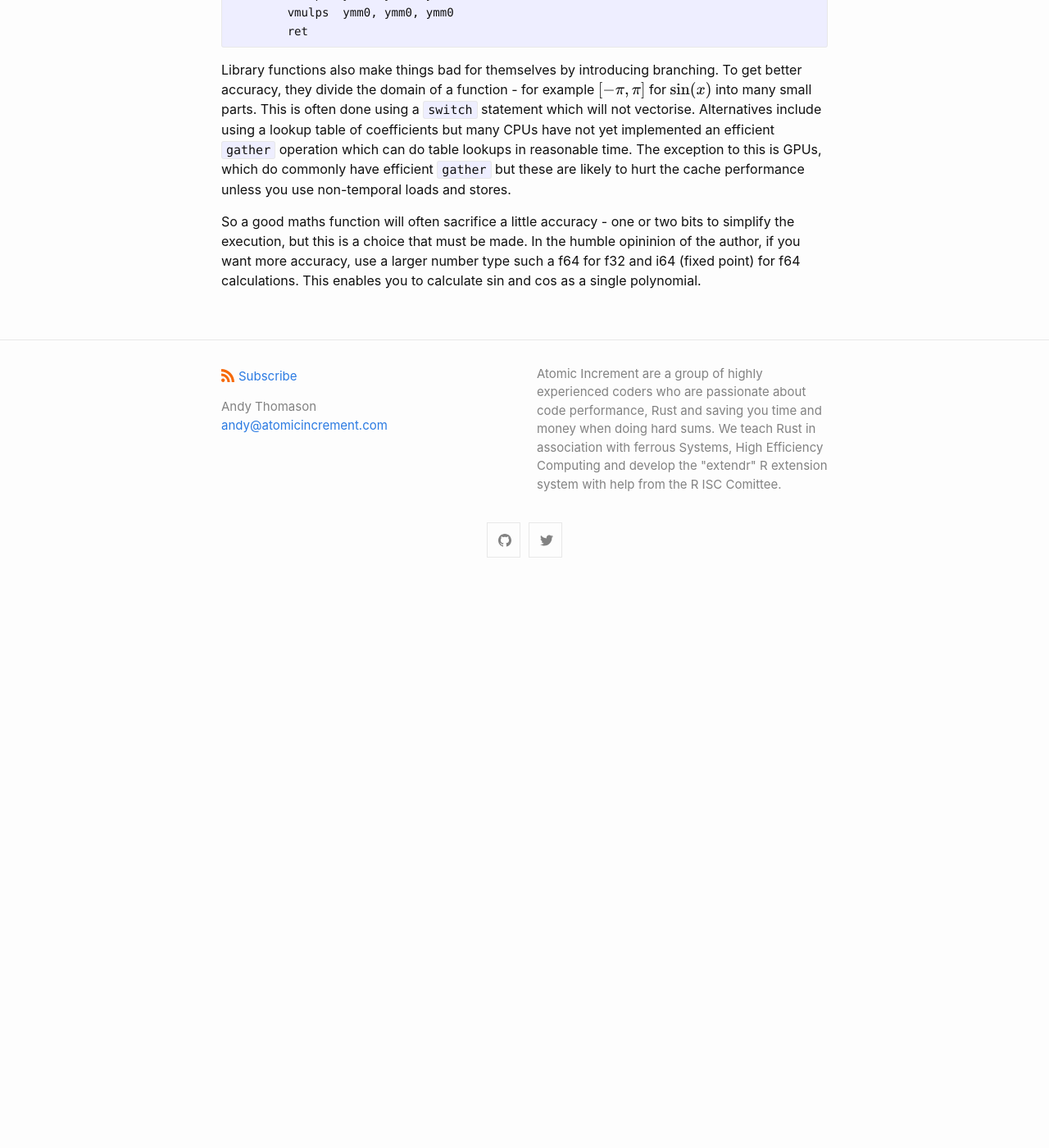
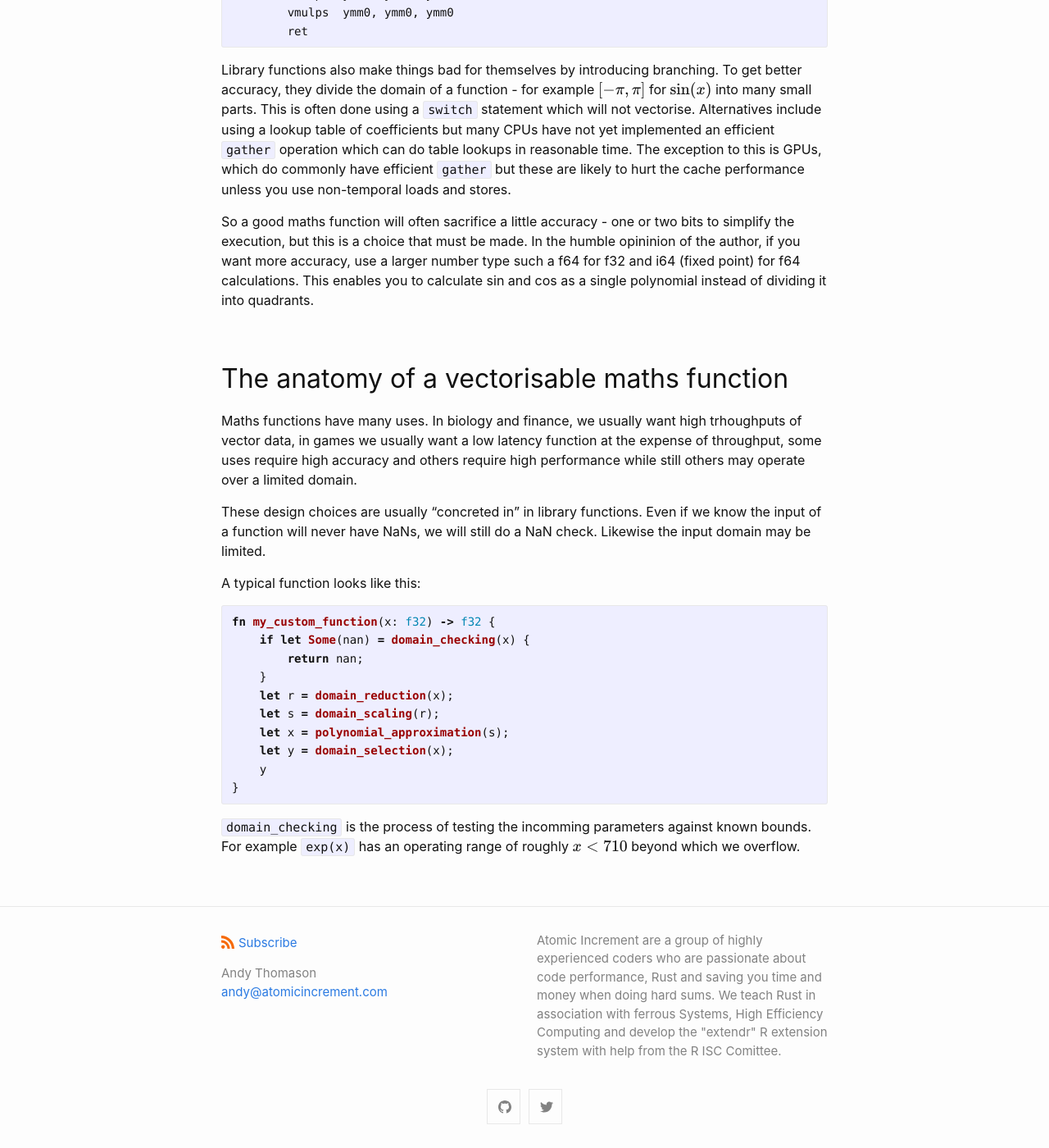
Before and after one commit to atomicincrement/atomicincrement.github.io, a Jekyll site: the page built from _posts/2021-11-18-polynomial-approximation.md, in a window 1280 px wide and 1400 px high, scrolled down 4553 px. Shown: the whole window at 82% size. Built offline with Jekyll 4.4.1, drawn with Linux system fonts in a browser that asks for light colours; before the commit the page ends 5268 px from its top, so only the background shows below that.

Commit message:
Start anatomy section.

````diff
--- a/_posts/2021-11-18-polynomial-approximation.md
+++ b/_posts/2021-11-18-polynomial-approximation.md
@@ -217,4 +217,35 @@ So a good maths function will often sacrifice a little accuracy - one or two bit
 to simplify the execution, but this is a choice that must be made. In the humble
 opininion of the author, if you want more accuracy, use a larger number type
 such a f64 for f32 and i64 (fixed point) for f64 calculations. This enables
-you to calculate sin and cos as a single polynomial.
+you to calculate sin and cos as a single polynomial instead of dividing
+it into quadrants.
+
+## The anatomy of a vectorisable maths function
+
+Maths functions have many uses. In biology and finance, we usually want high trhoughputs
+of vector data, in games we usually want a low latency function at the expense of
+throughput, some uses require high accuracy and others require high performance while
+still others may operate over a limited domain.
+
+These design choices are usually "concreted in" in library functions. Even if we
+know the input of a function will never have NaNs, we will still do a NaN check.
+Likewise the input domain may be limited.
+
+A typical function looks like this:
+
+```rust
+fn my_custom_function(x: f32) -> f32 {
+    if let Some(nan) = domain_checking(x) {
+        return nan;
+    }
+    let r = domain_reduction(x);
+    let s = domain_scaling(r);
+    let x = polynomial_approximation(s);
+    let y = domain_selection(x);
+    y
+}
+```
+
+`domain_checking` is the process of testing the incomming
+parameters against known bounds. For example `exp(x)` has an
+operating range of roughly $$x < 710$$ beyond which we overflow.
````
